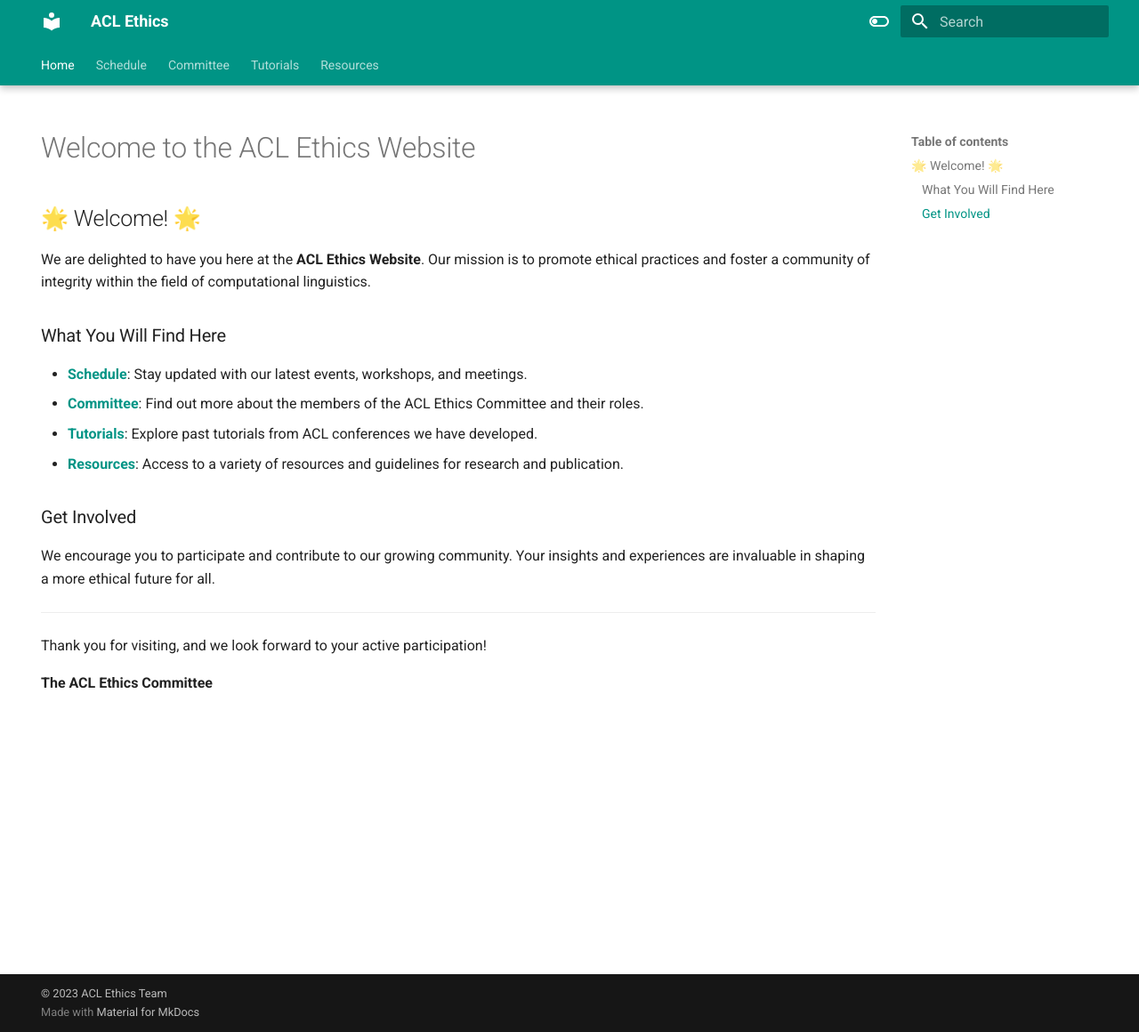
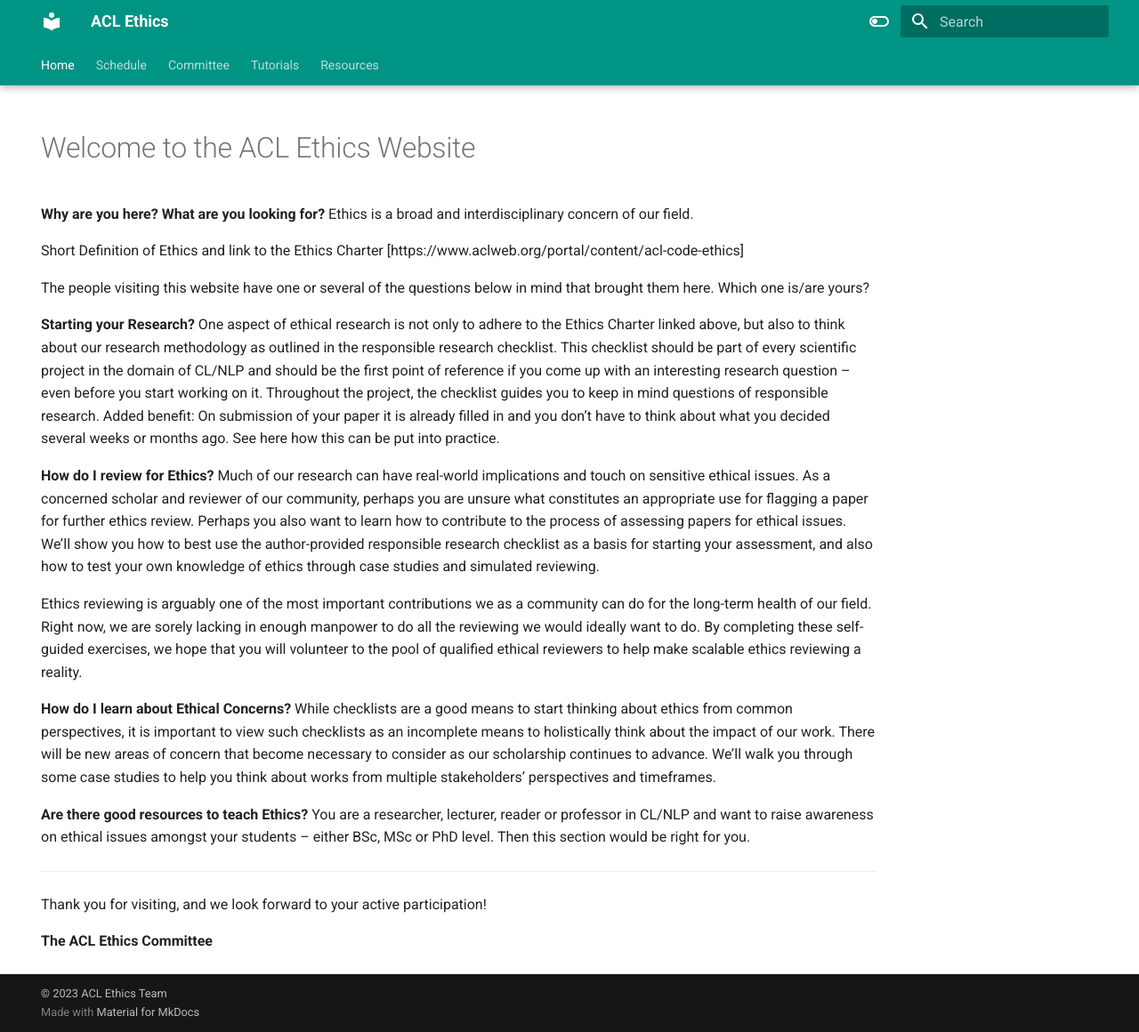
Before and after one commit to knmnyn/ethics-website, an MkDocs documentation site: the page built from docs/index.md, in a window 1280 px wide and 1160 px high. Shown: the whole window at 89% size. Built offline with MkDocs 1.6.1 and Material for MkDocs 9.7.7, drawn with Linux system fonts in a browser that asks for light colours.

Commit message:
new version of index

```diff
--- a/docs/index.md
+++ b/docs/index.md
@@ -5,20 +5,22 @@
 
 # Welcome to the ACL Ethics Website
 
-## 🌟 Welcome! 🌟
+**Why are you here?  What are you looking for?** Ethics is a broad and interdisciplinary concern of our field.
 
-We are delighted to have you here at the **ACL Ethics Website**. Our mission is to promote ethical practices and foster a community of integrity within the field of computational linguistics.
+Short Definition of Ethics and link to the Ethics Charter [https://www.aclweb.org/portal/content/acl-code-ethics]
 
-### What You Will Find Here
+The people visiting this website have one or several of the questions below in mind that brought them here. Which one is/are yours?
 
-- **[Schedule](https://ethics.aclweb.org/schedule/)**: Stay updated with our latest events, workshops, and meetings.
-- **[Committee](https://ethics.aclweb.org/committee/)**: Find out more about the members of the ACL Ethics Committee and their roles.
-- **[Tutorials](https://ethics.aclweb.org/tutorials/)**: Explore past tutorials from ACL conferences we have developed.
-- **[Resources](https://ethics.aclweb.org/resources/)**: Access to a variety of resources and guidelines for research and publication.
+**Starting your Research?** One aspect of ethical research is not only to adhere to the Ethics Charter linked above, but also to think about our research methodology as outlined in the responsible research checklist. This checklist should be part of every scientific project in the domain of CL/NLP and should be the first point of reference if you come up with an interesting research question – even before you start working on it. Throughout the project, the checklist guides you to keep in mind questions of responsible research. Added benefit: On submission of your paper it is already filled in and you don’t have to think about what you decided several weeks or months ago. See here how this can be put into practice.
 
-### Get Involved
+**How do I review for Ethics?**  Much of our research can have real-world implications and touch on sensitive ethical issues. As a concerned scholar and reviewer of our community, perhaps you are unsure what constitutes an appropriate use for flagging a paper for further ethics review.  Perhaps you also want to learn how to contribute to the process of assessing papers for ethical issues. We’ll show you how to best use the author-provided responsible research checklist as a basis for starting your assessment, and also how to test your own knowledge of ethics through case studies and simulated reviewing.
 
-We encourage you to participate and contribute to our growing community. Your insights and experiences are invaluable in shaping a more ethical future for all.
+Ethics reviewing is arguably one of the most important contributions we as a community can do for the long-term health of our field. Right now, we are sorely lacking in enough manpower to do all the reviewing we would ideally want to do. By completing these self-guided exercises, we hope that you will volunteer to the pool of qualified ethical reviewers to help make scalable ethics reviewing a reality.
+
+**How do I learn about Ethical Concerns?** While checklists are a good means to start thinking about ethics from common perspectives, it is important to view such checklists as an incomplete means to holistically think about the impact of our work. There will be new areas of concern that become necessary to consider as our scholarship continues to advance.  We’ll walk you through some case studies to help you think about works from multiple stakeholders’ perspectives and timeframes.
+
+**Are there good resources to teach Ethics?** You are a researcher, lecturer, reader or professor in CL/NLP and want to raise awareness on ethical issues amongst your students – either BSc, MSc or PhD level. Then this section would be right for you.
+
 
 ---
 
```
